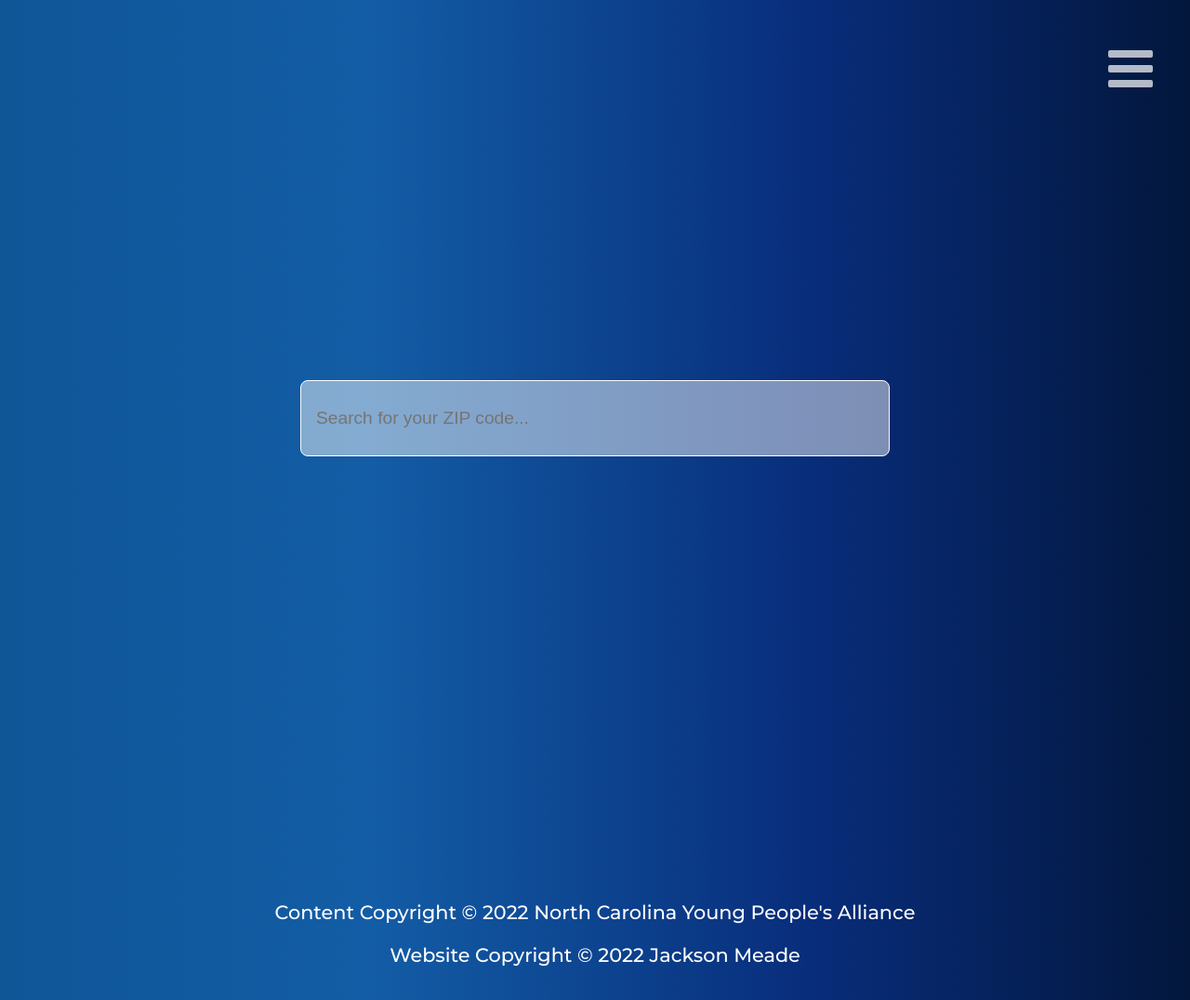
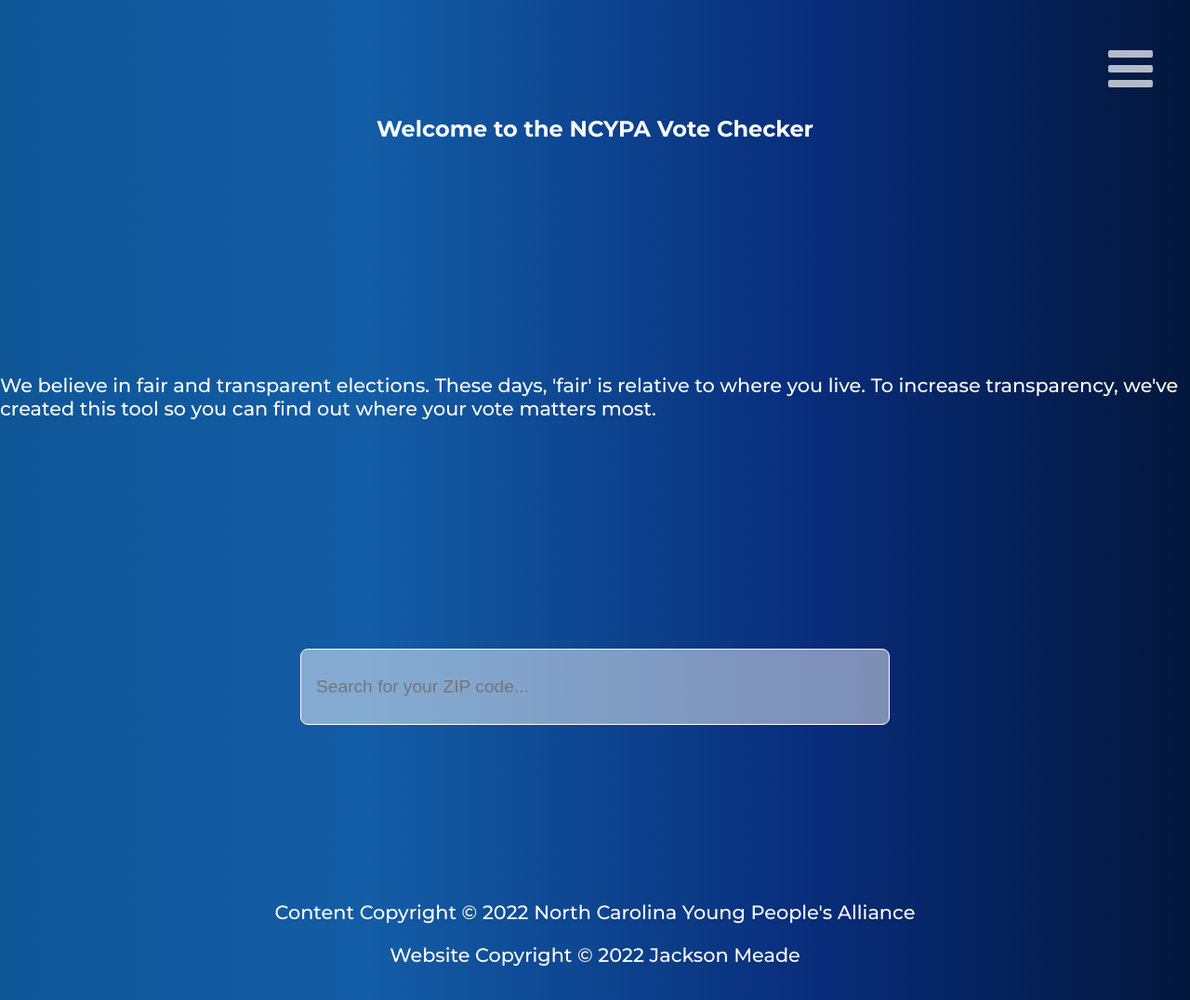
Before and after one commit to JacksonMeade/ncypa, a Jekyll site: the page built from checkmyvote.html, in a window 1280 px wide. Shown: the whole page at 93% size. Built offline with Jekyll 4.4.1, drawn with Linux system fonts in a browser that asks for light colours; nearby versions of some CDN libraries.

Commit message:
add flavor text

```diff
--- a/assets/css/addons/checkmyvote.css
+++ b/assets/css/addons/checkmyvote.css
@@ -14,7 +14,6 @@
     padding: 1rem;
     font-size: 1.5rem;
     font-weight: 300;
-    color: whtie;
     outline: none;
 }
 
--- a/checkmyvote.html
+++ b/checkmyvote.html
@@ -12,6 +12,8 @@
 
 <section>
     <div id="search-header" class="full-height row">
+        <h2>Welcome to the NCYPA Vote Checker</h2>
+        <p>We believe in fair and transparent elections. These days, 'fair' is relative to where you live. To increase transparency, we've created this tool so you can find out where your vote matters most.</p>
         <input type="text" id="search-input" placeholder="Search for your ZIP code...">
     </div>
 </section>
```
